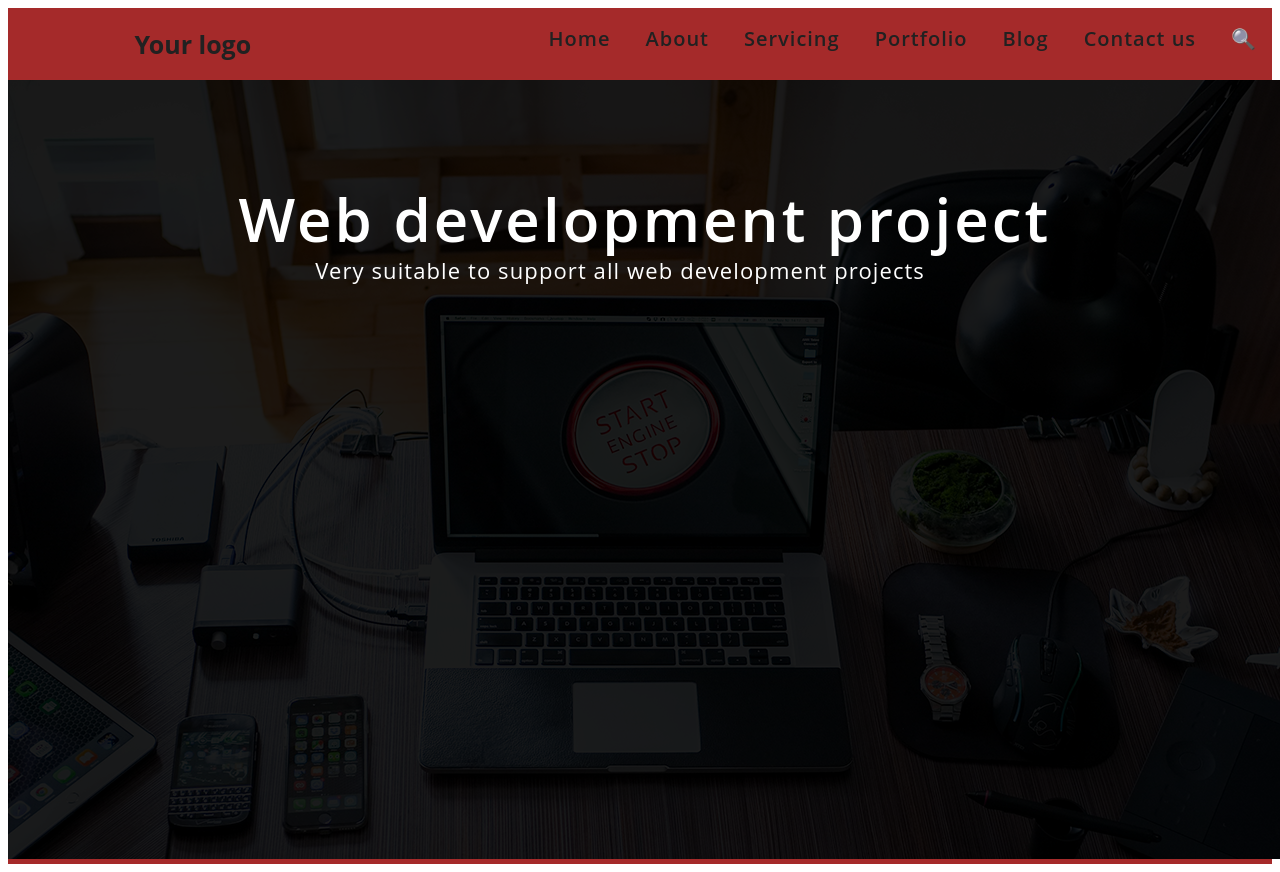
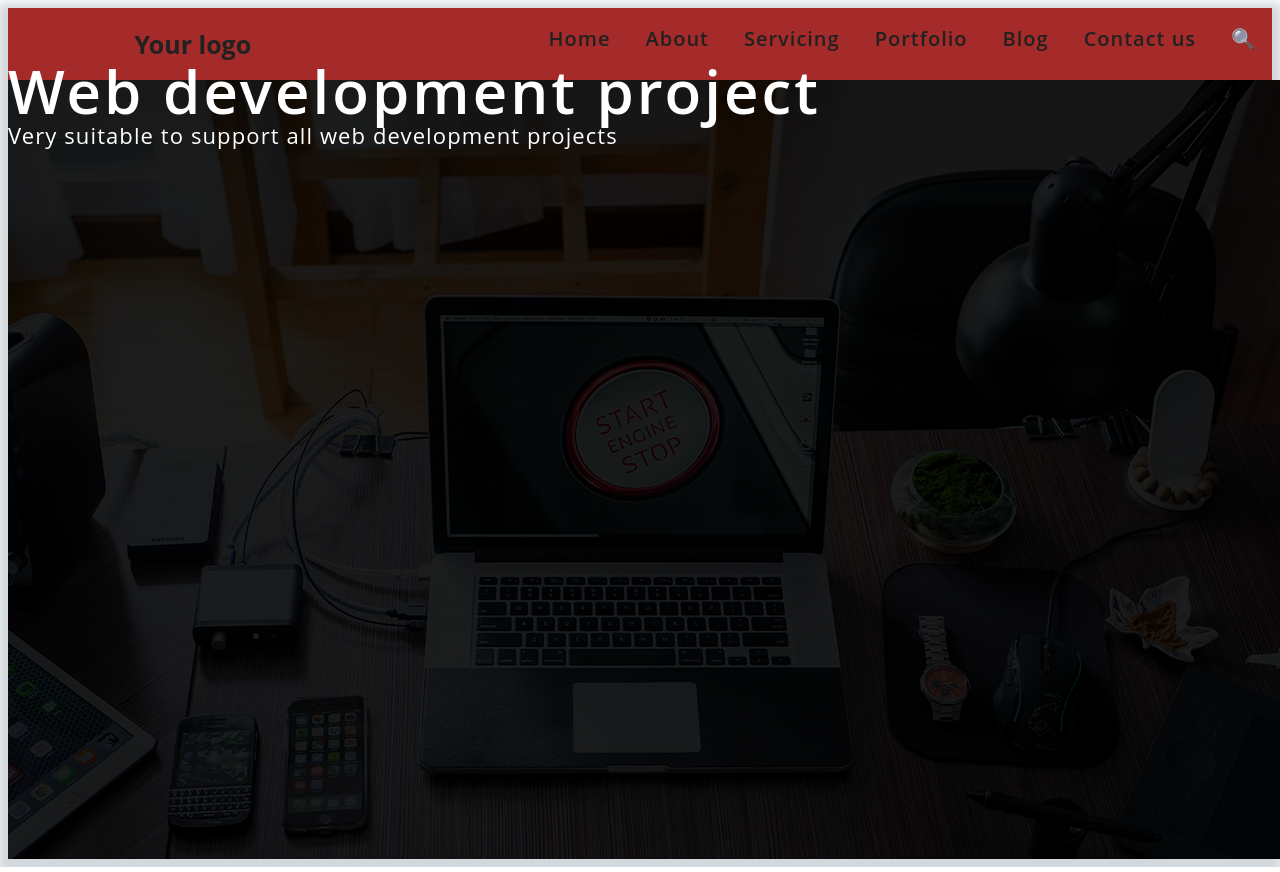
Before and after one commit to VladLowLvL/PlanProject, a website: page index.html in a window 1280 px wide. Shown: the top 872 px of the page. Drawn offline with Linux system fonts and the light colour scheme.

Commit message:
newcommit

```diff
--- a/index.html
+++ b/index.html
@@ -43,10 +43,9 @@
         </div>
       </div>
 
-      <div class="header-image">
-        <p class="main-text-in-header">Web development project</p>
-        <p class="coment-in-header">Very suitable to support all web development projects</p>
-        <img src="./img/rectangle_1_4598.png" class="img-header" width="1400px" height="779px">
+      <div class="body-img">
+        <p class="main-text">Web development project</p>
+        <p class="second-text">Very suitable to support all web development projects</p>
       </div>
     </header>
   </div>
--- a/styles.css
+++ b/styles.css
@@ -1,4 +1,7 @@
 .body {
+  -webkit-box-shadow: 0px 5px 10px 10px rgba(34, 60, 80, 0.2);
+  -moz-box-shadow: 0px 5px 10px 10px rgba(34, 60, 80, 0.2);
+  box-shadow: 0px 5px 10px 10px rgba(34, 60, 80, 0.2);
   margin-left: auto;
   margin-right: auto;
   max-width: 1400px;
@@ -39,24 +42,25 @@
   margin-left: 10%;
 }
 
-.main-text-in-header {
-  margin-left: 18%;
-  margin-top: 10%;
-  position: absolute;
+.body-img {
+  background-image: url(./img/rectangle_1_4598.png);
+  width: 1400px;
+  height: 779px;
+}
+
+.main-text {
   font-size: 60px;
   line-height: 22px;
   font-weight: 600;
   letter-spacing: 0.05em;
   color: #ffffff;
+  margin: 0;
 }
 
-.coment-in-header {
-  position: absolute;
+.second-text {
   font-size: 22px;
   line-height: 22px;
   font-weight: 400;
   letter-spacing: 0.05em;
   color: #ffffff;
-  margin-left: 24%;
-  margin-top: 14%;
 }
```
